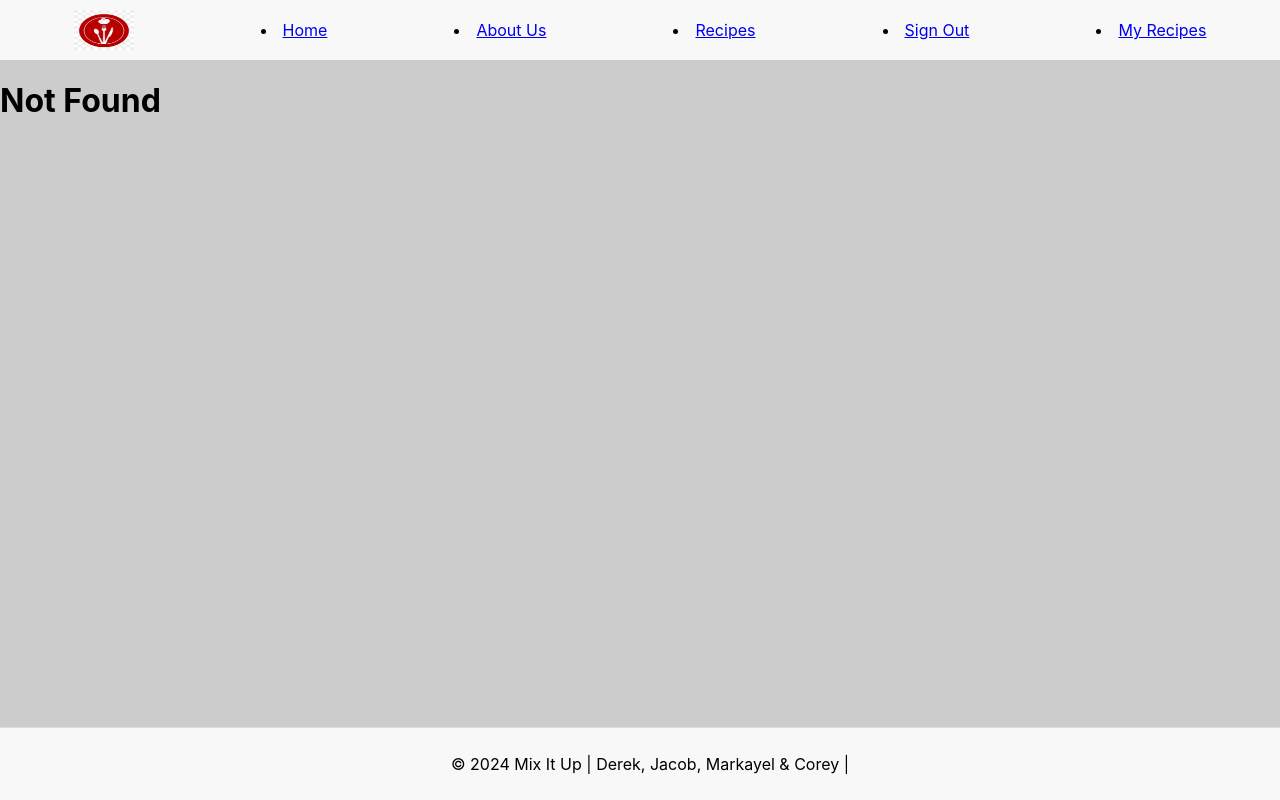
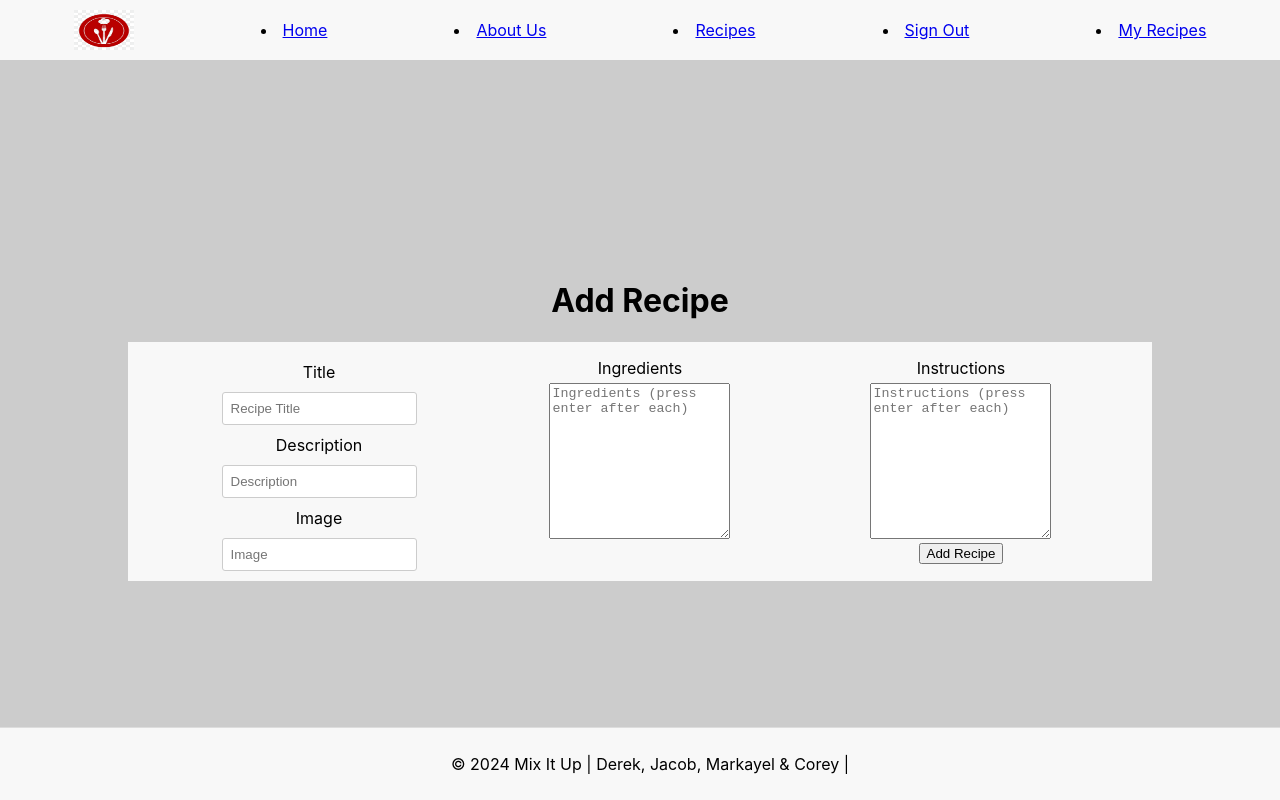
Before and after one commit to Learn-DJMC/themixitup-frontend, a React (Create React App) app: page /new in a window 1280 px wide. Before the commit this address had no page. Built offline with nearby package versions, Linux system fonts and the light colour scheme.

Commit message:
add new recipe page with styling and testing

```diff
--- a/src/App.css
+++ b/src/App.css
@@ -197,3 +197,42 @@ body {
   flex-direction: column;
   align-items: center;
 }
+
+.recipe-new {
+  padding-top: 25vh;
+  text-align: center;
+}
+
+.recipe-form {
+  display: flex;
+  flex-direction: row;
+  justify-content: center;
+  align-items: center;
+  background-color: #f8f8f8;
+  margin-left: 10vw;
+  margin-right: 10vw;
+  margin-bottom: 10px;
+}
+
+.recipe-form-column1 {
+  flex: 0 0 calc(33.3% - 20px);
+  display: flex;
+  flex-direction: column;
+  align-items: center;
+  margin-top: 20px;
+}
+
+.recipe-form-column2 {
+  flex: 0 0 calc(33.3% - 20px);
+  display: flex;
+  flex-direction: column;
+  align-items: center;
+  padding-bottom: 21px;
+}
+
+.recipe-form-column3 {
+  flex: 0 0 calc(33.3% - 20px);
+  display: flex;
+  flex-direction: column;
+  align-items: center;
+}
--- a/src/App.js
+++ b/src/App.js
@@ -10,6 +10,7 @@ import NotFound from "./Pages/NotFound";
 import RecipesIndex from "./Pages/RecipesIndex";
 import RecipesProtectedIndex from "./Pages/RecipesProtectedIndex";
 import RecipesShow from "./Pages/RecipesShow";
+import RecipesNew from "./Pages/RecipesNew";
 import SignIn from "./Pages/SignIn";
 import SignOut from "./Pages/SignOut";
 import SignUp from "./Pages/SignUp";
@@ -25,6 +26,8 @@ const App = () => {
 
   const deleteRecipe = () => {};
 
+  const createRecipe = () => {};
+
   return (
     <>
       <Header currentUser={currentUser} signout={signout} />
@@ -33,6 +36,7 @@ const App = () => {
         <Route path="/about-us" element={<AboutUs />} />
         <Route path="/recipes" element={<RecipesIndex recipes={recipes} />} />
         {currentUser && (
+          <>
             <Route
               path="/myrecipes"
               element={
@@ -43,6 +47,16 @@ const App = () => {
                 />
               }
             />
+            <Route
+              path="/new"
+              element={
+                <RecipesNew
+                  createRecipe={createRecipe}
+                  currentUser={currentUser}
+                />
+              }
+            />
+          </>
         )}
         <Route path="/show/:id" element={<RecipesShow recipes={recipes} />} />
         <Route path="/signin" element={<SignIn signin={signin} />} />
--- /dev/null
+++ b/src/Pages/RecipesNew.js
@@ -0,0 +1,122 @@
+import React, { useState } from "react";
+import { Form, FormGroup, Label, Input, Button } from "reactstrap";
+import { useNavigate } from "react-router-dom";
+
+const RecipesNew = ({ createRecipe, currentUser }) => {
+  const navigate = useNavigate();
+  const [newRecipe, setNewRecipe] = useState({
+    title: "",
+    category: "",
+    dietary_restrictions: "",
+    rating: null,
+    description: "",
+    ingredients: [],
+    instructions: [],
+    image: "",
+    user_id: currentUser?.id,
+  });
+
+  const handleChange = (e) => {
+    setNewRecipe({ ...newRecipe, [e.target.name]: e.target.value.split("\n") });
+  };
+
+  const handleSubmit = () => {
+    createRecipe(newRecipe);
+    navigate("/myrecipes");
+  };
+  return (
+    <div className="recipe-new">
+      <h1>Add Recipe</h1>
+      <Form className="recipe-form">
+        <div className="recipe-form-column1">
+          <FormGroup>
+            <Label for="title">Title</Label>
+            <Input
+              id="title"
+              name="title"
+              placeholder="Recipe Title"
+              type="text"
+              onChange={handleChange}
+            />
+          </FormGroup>
+          {/* <FormGroup>
+          <Label for="category">Category</Label>
+          <Input
+            id="category"
+            name="category"
+            type="select"
+            onChange={handleChange}
+          >
+            <option>Category 1</option>
+            <option>Category 2</option>
+          </Input>
+        </FormGroup>
+        <FormGroup>
+          <Label for="dietary_restrictions">Dietary Restrictions</Label>
+          <Input
+            id="dietary_restrictions"
+            multiple
+            name="selectMulti"
+            type="select"
+            onChange={handleChange}
+          >
+            <option>Vegan</option>
+            <option>Vegetarian</option>
+            <option>Gluten-Free</option>
+            <option>Keto</option>
+          </Input>
+        </FormGroup> */}
+          <FormGroup>
+            <Label for="description">Description</Label>
+            <Input
+              id="description"
+              name="description"
+              placeholder="Description"
+              type="text"
+              onChange={handleChange}
+            />
+          </FormGroup>
+          <FormGroup>
+            <Label for="image">Image</Label>
+            <Input
+              id="image"
+              name="image"
+              placeholder="Image"
+              type="url"
+              onChange={handleChange}
+            />
+          </FormGroup>
+        </div>
+        <div className="recipe-form-column2">
+          <FormGroup>
+            <Label for="ingredients">Ingredients</Label>
+            <Input
+              id="ingredients"
+              name="ingredients"
+              placeholder="Ingredients (press enter after each)"
+              type="textarea"
+              rows="10"
+              onChange={handleChange}
+            />
+          </FormGroup>
+        </div>
+        <div className="recipe-form-column3">
+          <FormGroup>
+            <Label for="instructions">Instructions</Label>
+            <Input
+              id="instructions"
+              name="instructions"
+              placeholder="Instructions (press enter after each)"
+              type="textarea"
+              rows="10"
+              onChange={handleChange}
+            />
+          </FormGroup>
+          <Button onClick={handleSubmit}>Add Recipe</Button>
+        </div>
+      </Form>
+    </div>
+  );
+};
+
+export default RecipesNew;
```
Also changed, not shown: 1 other file (tests, documents, lock files or other folders). Lines whose indentation alone changed are shown as unchanged.
